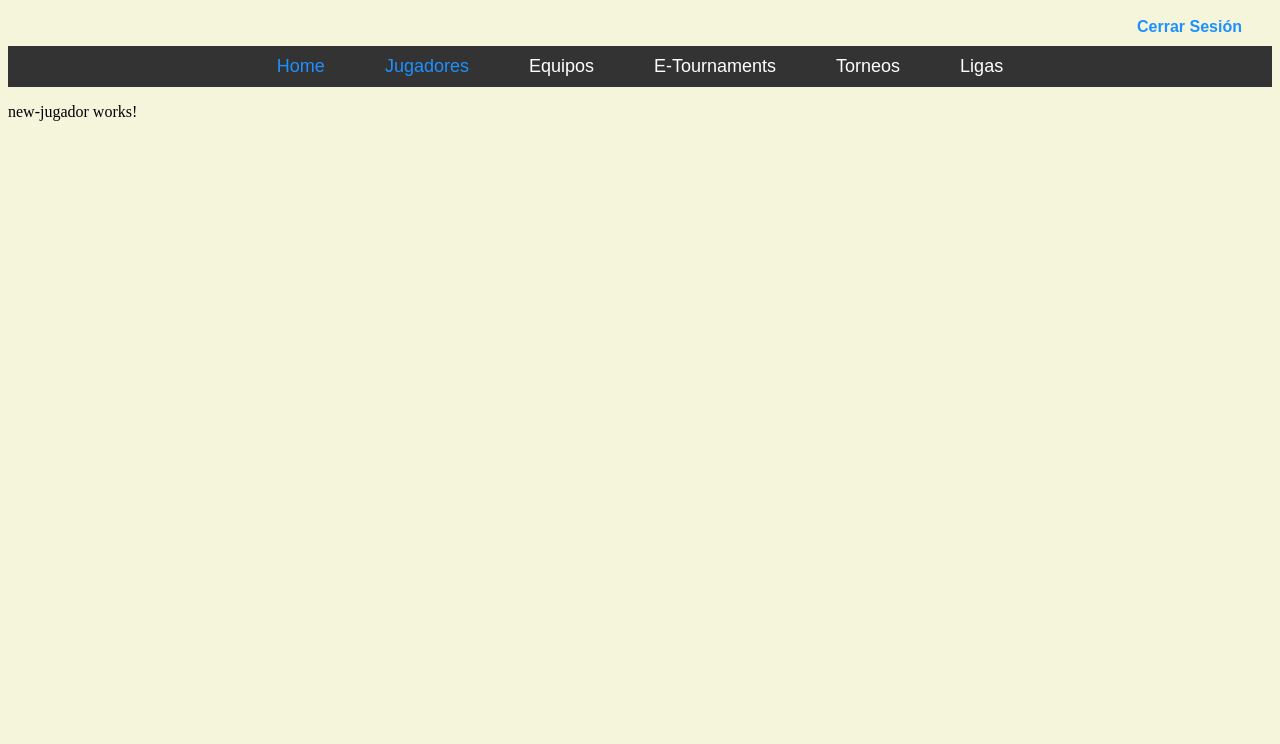
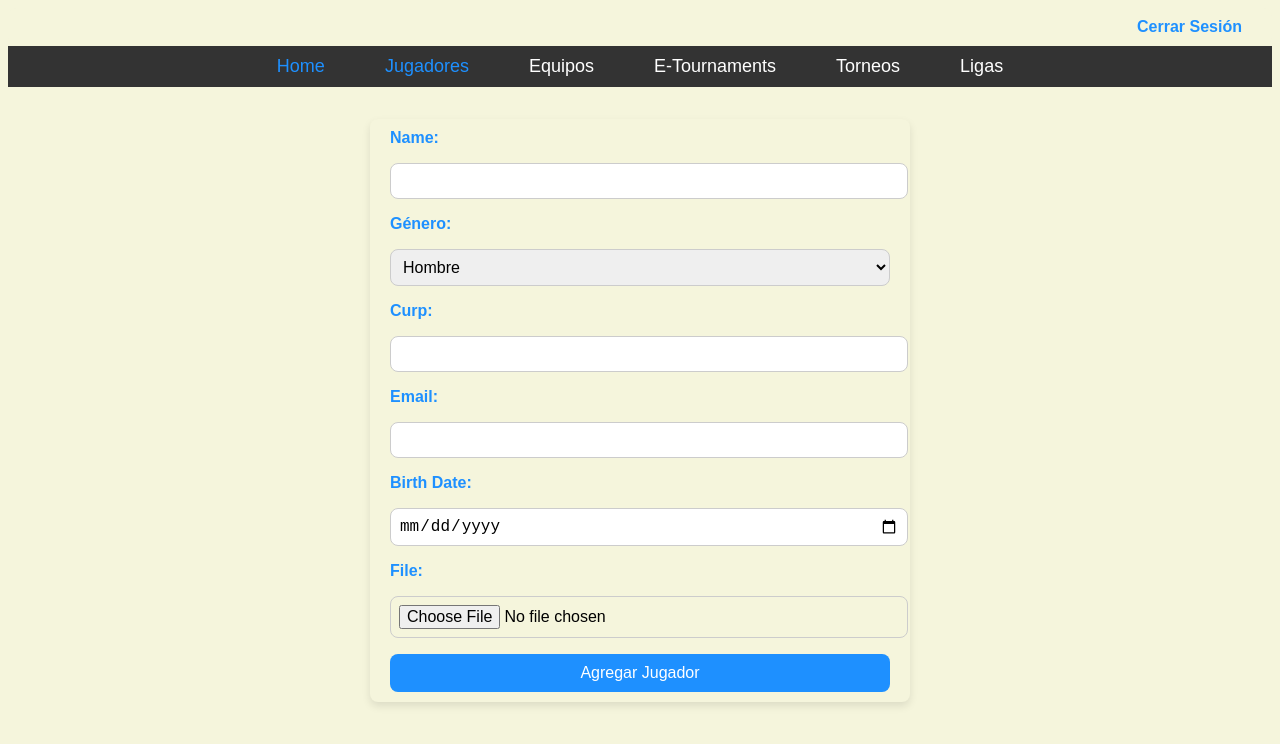
Before and after one commit to apuntesnavarrete/impactv25_angular, an Angular app: page /jugadores/NewJugador in a window 1280 px wide. Shown: the top 744 px of the page. Built offline with nearby package versions, Linux system fonts and the light colour scheme; sample sign-in values are in the browser's storage.

Commit message:
componente agregar new jugador

```diff
--- a/src/app/components/jugador/new-jugador/new-jugador.component.css
+++ b/src/app/components/jugador/new-jugador/new-jugador.component.css
@@ -0,0 +1,48 @@
+:host {
+    display: block;
+    background-color: var(--color-fondo);
+    font-family: var(--font-family);
+    font-size: var(--font-size);
+    padding: var(--padding);
+    border-radius: var(--border-radius);
+    box-shadow: var(--shadow-card);
+    max-width: 500px;
+    margin: 2rem auto;
+  }
+
+  form {
+    display: flex;
+    flex-direction: column;
+    gap: 1rem;
+  }
+
+  label {
+    color: var(--color-texto);
+    font-weight: bold;
+  }
+
+  input[type="text"],
+  input[type="date"],
+  input[type="file"],
+  select {
+    padding: 8px;
+    border: 1px solid #ccc;
+    border-radius: var(--border-radius);
+    font-size: var(--font-size);
+    width: 100%;
+  }
+
+  button[type="submit"] {
+    background-color: var(--color-texto);
+    color: white;
+    border: none;
+    padding: 10px;
+    font-size: var(--font-size);
+    border-radius: var(--border-radius);
+    cursor: pointer;
+    transition: background-color 0.3s;
+  }
+
+  button[type="submit"]:hover {
+    background-color: var(--color-hover);
+  }
--- a/src/app/components/jugador/new-jugador/new-jugador.component.html
+++ b/src/app/components/jugador/new-jugador/new-jugador.component.html
@@ -1 +1,26 @@
-<p>new-jugador works!</p>
+<div class="form-container">
+    <form [formGroup]="form" (ngSubmit)="onSubmit()">
+      <label for="name">Name:</label>
+      <input type="text" formControlName="name" />
+
+      <label for="sex">Género:</label>
+      <select formControlName="sex" id="sex">
+        <option value="M">Hombre</option>
+        <option value="F">Mujer</option>
+      </select>
+
+      <label for="Curp">Curp:</label>
+      <input type="text" formControlName="Curp" />
+
+      <label for="Email">Email:</label>
+      <input type="text" formControlName="Email" />
+
+      <label for="birthDate">Birth Date:</label>
+      <input type="date" formControlName="birthDate" />
+
+      <label for="file">File:</label>
+      <input type="file" (change)="onFileChange($event)" />
+
+      <button type="submit">Agregar Jugador</button>
+    </form>
+  </div>
--- a/src/app/components/jugador/new-jugador/new-jugador.component.ts
+++ b/src/app/components/jugador/new-jugador/new-jugador.component.ts
@@ -1,11 +1,64 @@
 import { Component } from '@angular/core';
+import { FormBuilder, FormGroup, ReactiveFormsModule } from '@angular/forms';
+import { HttpClient, HttpHeaders } from '@angular/common/http';
+import { Router, RouterModule } from '@angular/router';
+import { CommonModule } from '@angular/common';
+import { environment } from '../../../../environments/environment';
 
 @Component({
   selector: 'app-new-jugador',
-  imports: [],
-  templateUrl: './new-jugador.component.html',
+  imports: [
+    CommonModule,
+    ReactiveFormsModule,
+    RouterModule
+  ],  templateUrl: './new-jugador.component.html',
   styleUrl: './new-jugador.component.css'
 })
 export class NewJugadorComponent {
+  form: FormGroup;
+  private baseUrl = environment.baseUrl;
 
+
+  constructor(
+    private fb: FormBuilder,
+    private http: HttpClient,
+    private router: Router
+  ) {
+    this.form = this.fb.group({
+      name: [''],
+      Curp: [''],
+      Email: [''],
+      birthDate: [''],
+      sex: ['M'],
+      file: [null]
+    });
+  }
+
+  onFileChange(event: any) {
+    const file = event.target.files[0];
+    if (file) {
+      this.form.patchValue({ file: file });
+    }
+  }
+
+  onSubmit() {
+    const formData = new FormData();
+    formData.append('file', this.form.get('file')!.value);
+    formData.append('name', this.form.get('name')!.value);
+    formData.append('Curp', this.form.get('Curp')!.value);
+    formData.append('Email', this.form.get('Email')!.value);
+    formData.append('birthDate', this.form.get('birthDate')!.value);
+    formData.append('sex', this.form.get('sex')!.value);
+
+    const token = localStorage.getItem('token');
+    const headers = new HttpHeaders({
+      'Authorization': `Bearer ${token}`
+    });
+
+    this.http.post(`${this.baseUrl}/participants` , formData, { headers })
+      .subscribe({
+        next: () => this.router.navigate(['/jugadores']),
+        error: (err) => console.error('Error submitting form:', err)
+      });
+  }
 }
--- a/src/main.ts
+++ b/src/main.ts
@@ -2,12 +2,14 @@ import { bootstrapApplication } from '@angular/platform-browser';
 import { provideRouter } from '@angular/router';
 import { AppComponent } from './app/app.component';
 import { routes } from './app/app.routes';
-import { provideHttpClient, withFetch } from '@angular/common/http';
+import { provideHttpClient, withFetch, withInterceptorsFromDi } from '@angular/common/http';
 
 bootstrapApplication(AppComponent, {
   providers: [
     provideRouter(routes),
-  provideHttpClient(withFetch())
+  provideHttpClient(withFetch()),
+  provideHttpClient(withInterceptorsFromDi()) // ✅ nueva forma recomendada
+
     // provideHttpClient(withFetch()) // <-- Agrega esta línea
   ]
 }).catch(err => console.error(err));
```
